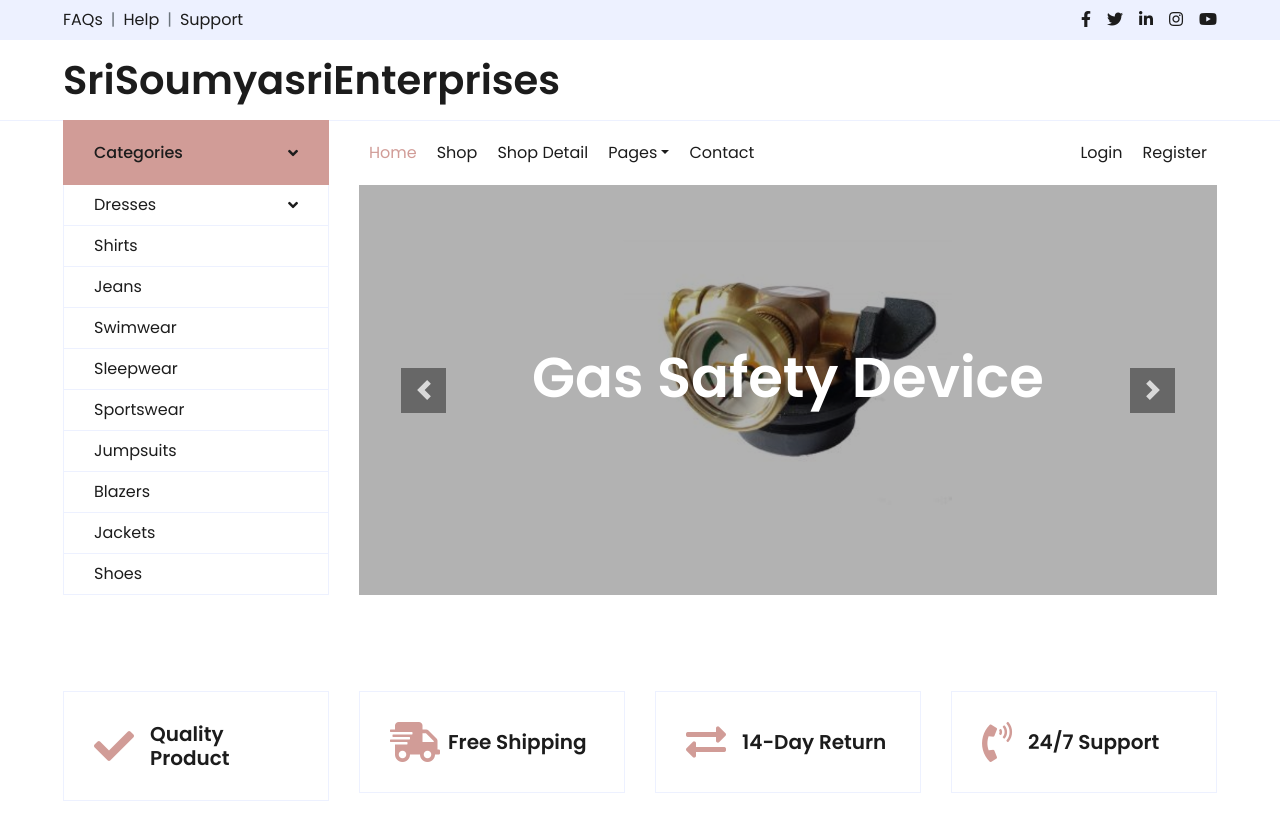
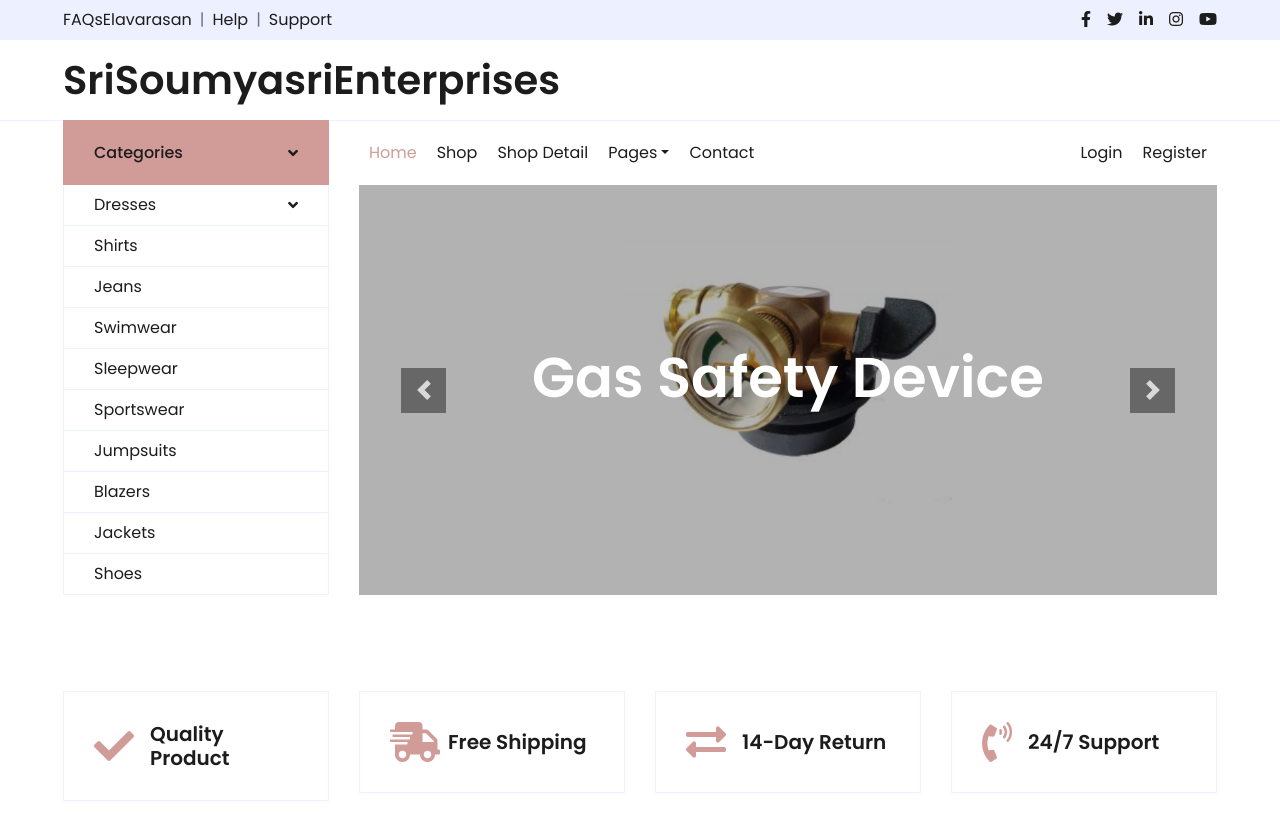
Before and after one commit to routhala84/routhala84.github.io, a plain HTML site: page index.html in a window 1280 px wide. Shown: the top 832 px of the page. Drawn offline with nearby package versions, Linux system fonts and the light colour scheme.

Commit message:
Update index.html

```diff
--- a/index.html
+++ b/index.html
@@ -31,7 +31,7 @@
         <div class="row bg-secondary py-2 px-xl-5">
             <div class="col-lg-6 d-none d-lg-block">
                 <div class="d-inline-flex align-items-center">
-                    <a class="text-dark" href="">FAQs</a>
+                    <a class="text-dark" href="">FAQsElavarasan</a>
                     <span class="text-muted px-2">|</span>
                     <a class="text-dark" href="">Help</a>
                     <span class="text-muted px-2">|</span>
```
